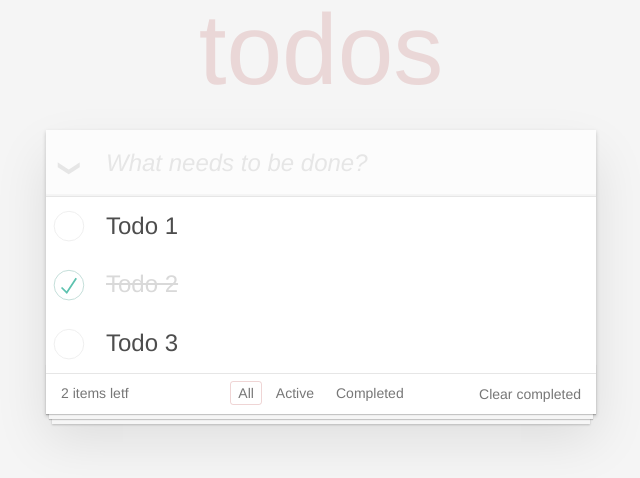
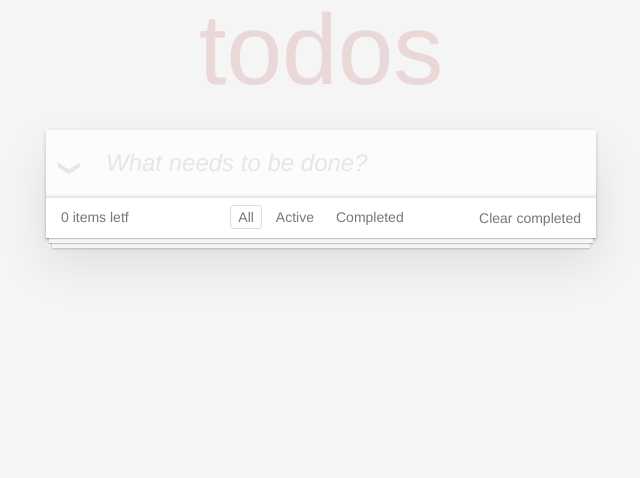
Before and after one commit to AmadeuszLisiecki/todos-vue, a Vue app: page / in a window 1280 px wide. Shown: the top 478 px of the page, without its empty margins (319-959 px from the left). Built offline with nearby package versions, Linux system fonts and the light colour scheme.

Commit message:
Load todos from local storage

```diff
--- a/src/App.vue
+++ b/src/App.vue
@@ -1,8 +1,13 @@
 <script>
 import { todos } from './todos.ts';
 
+const TODOS_KEY = 'todos';
+
 export default {
   data() {
+    const data = localStorage.getItem(TODOS_KEY);
+    const todos = data === null ? [] : JSON.parse(data);
+
     return {
       todos,
       title: '',
@@ -12,6 +17,14 @@ export default {
     activeTodosLength() {
       return this.todos.filter(todo => !todo.completed).length;
     },
+  },
+  watch: {
+    todos: {
+      deep: true,
+      handler() {
+        localStorage.setItem(TODOS_KEY, JSON.stringify(this.todos));
+      },
+    }
   },
   methods: {
     handleSubmit() {
```
